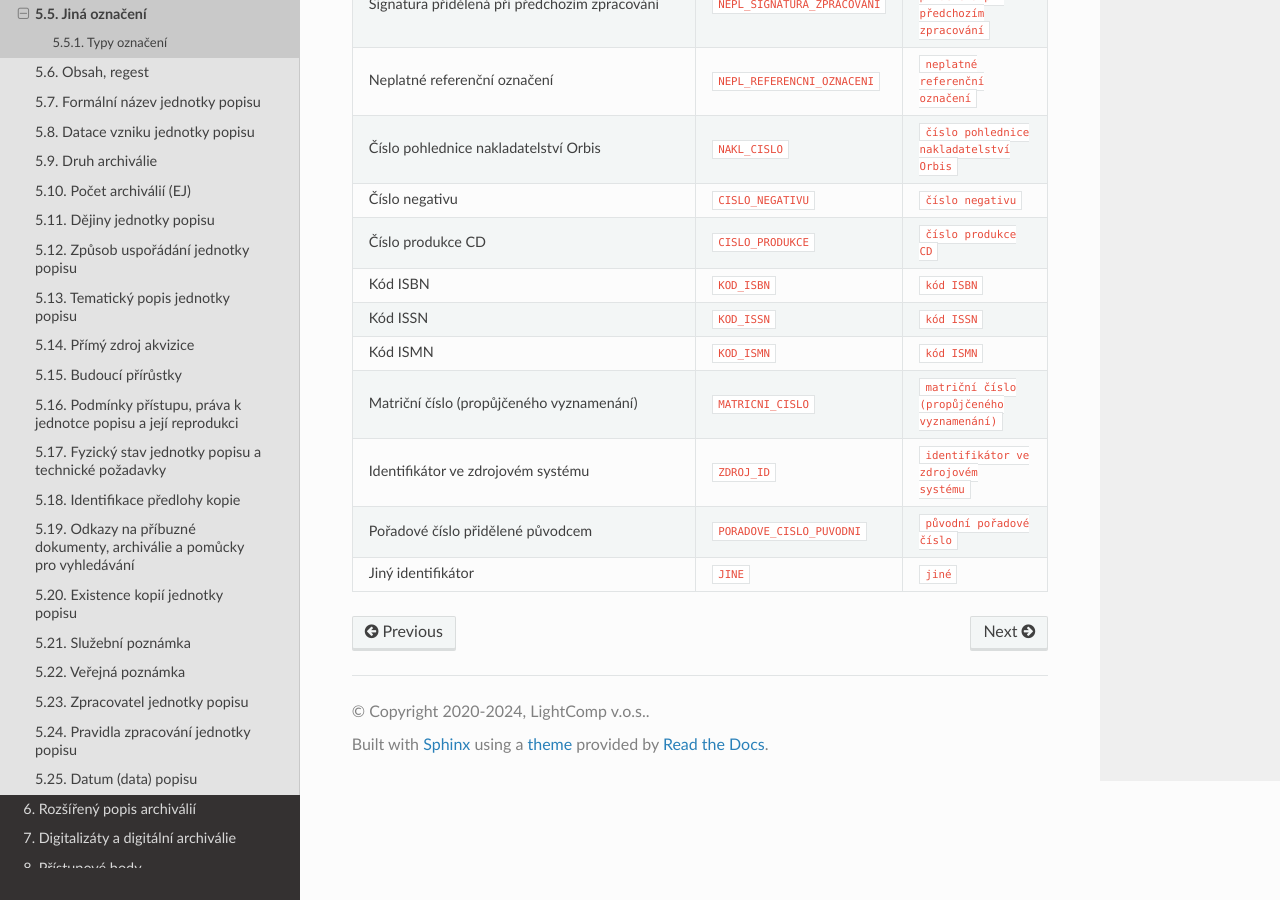
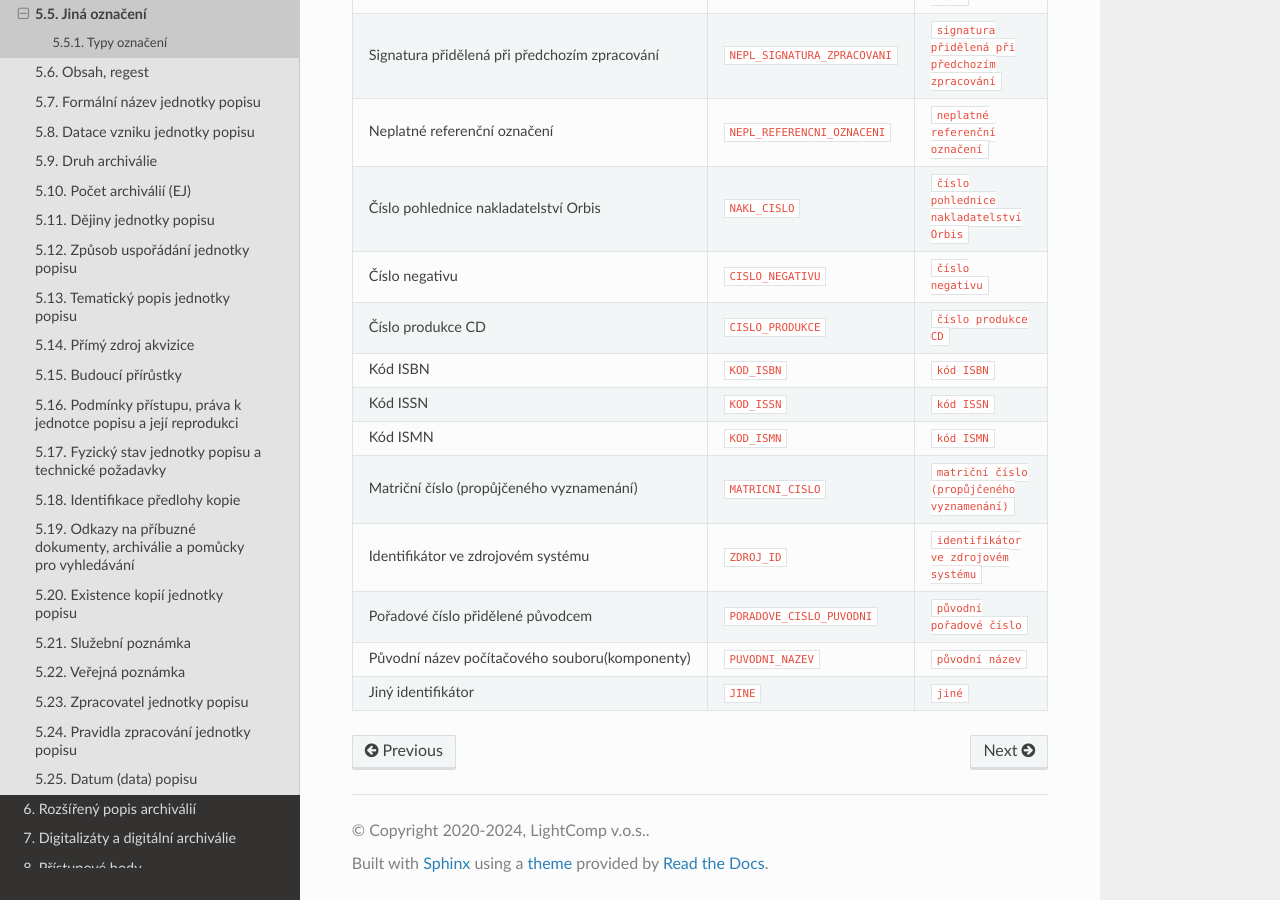
Before and after one commit to elzasw/ead3doc, a Sphinx documentation site: the page built from doc/source/prvky-popisu/jina-ozn.rst, in a window 1280 px wide and 900 px high, scrolled down 1624 px. Built offline with Sphinx 7.4.7 and the Read the Docs theme 2.0.0, drawn with Linux system fonts in a browser that asks for light colours.

Commit message:
Původní název komponenty

```diff
--- a/doc/source/prvky-popisu/jina-ozn.rst
+++ b/doc/source/prvky-popisu/jina-ozn.rst
@@ -119,6 +119,9 @@ Typy označení
    * - Pořadové číslo přidělené původcem
      - ``PORADOVE_CISLO_PUVODNI``
      - ``původní pořadové číslo``
+   * - Původní název počítačového souboru(komponenty)
+     - ``PUVODNI_NAZEV``
+     - ``původní název``
    * - Jiný identifikátor
      - ``JINE``
      - ``jiné``
```
